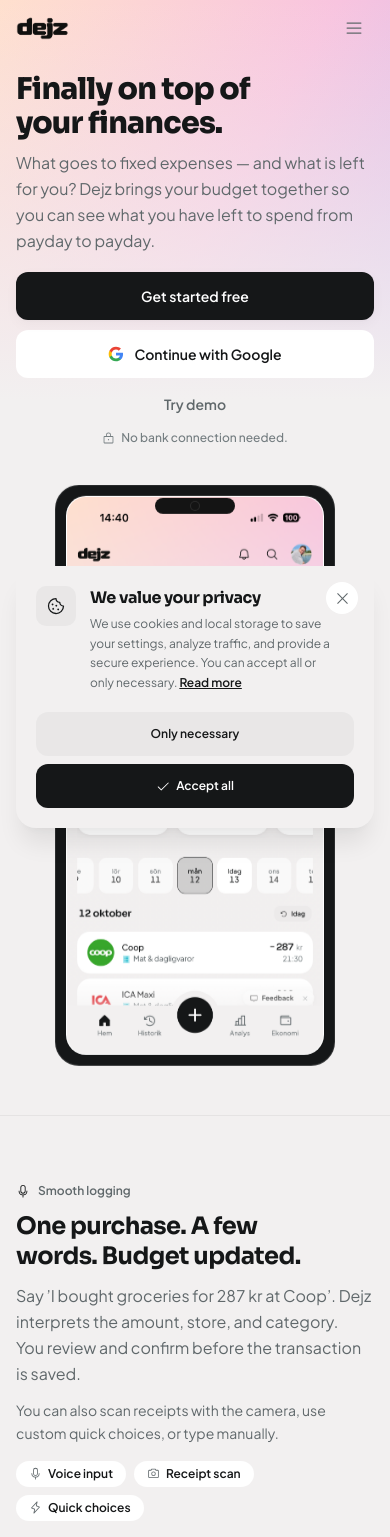
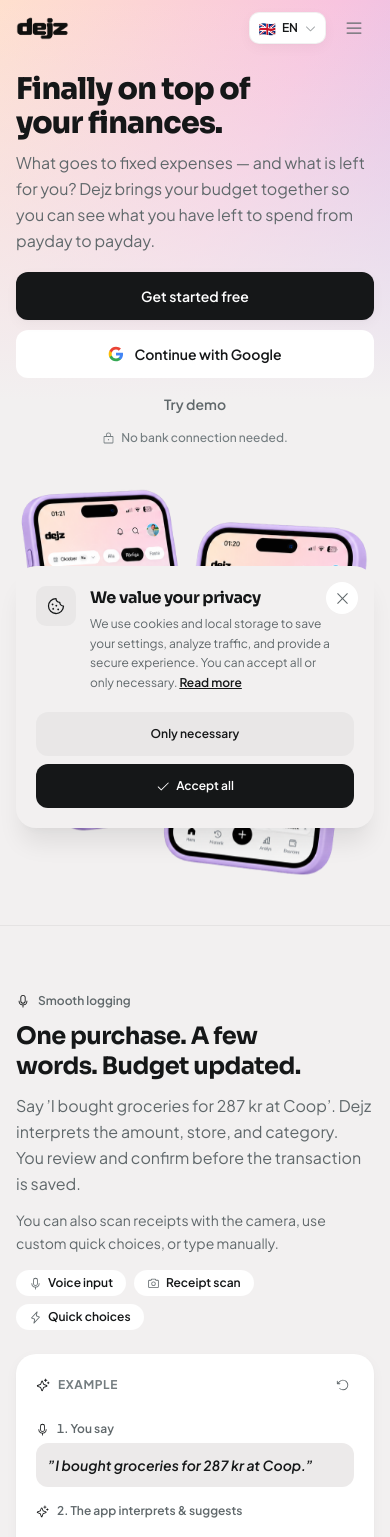
Before and after one commit to kevinwpts/Dejz, a React (Vite) app: page /en in a window 390 px wide. Shown: the top 1537 px of the page. Built offline with nearby package versions, Linux system fonts and the light colour scheme.

Commit message:
feat(landing): add preframed mockup image support
Introduce a mechanism to render standalone preframed app mockups without the default CSS phone bezel, and update the hero section to use the new `mockup_01.png` asset.

```diff
--- a/src/components/LandingPage.tsx
+++ b/src/components/LandingPage.tsx
@@ -47,7 +47,7 @@ export interface LandingPageScreenshots {
  * Simply set the URL/path here when images or screenshots are uploaded in AI Studio.
  */
 export const SCREENSHOT_CONFIG: LandingPageScreenshots = {
-  heroHome: '/hero.PNG',
+  heroHome: '/mockup_01.png',
   economy: undefined,
   voiceInput: undefined,
   dailyAndSavings: undefined,
@@ -126,6 +126,7 @@ interface PhoneScreenshotFrameProps {
   alt: string;
   className?: string;
   perspectiveTilt?: boolean;
+  isPreframedMockup?: boolean;
   lifestyleImage?: string;
   lifestyleAlt?: string;
   placeholderNote?: string;
@@ -137,10 +138,28 @@ export const PhoneScreenshotFrame: React.FC<PhoneScreenshotFrameProps> = ({
   alt,
   className = '',
   perspectiveTilt = false,
+  isPreframedMockup = false,
   lifestyleImage,
   lifestyleAlt = '',
   placeholderNote = '[ Screenshot Placeholder ]',
 }) => {
+  // If the image itself is already a complete phone mockup (with transparent background),
+  // render it directly without wrapping a second CSS phone bezel around it.
+  if (src && isPreframedMockup) {
+    return (
+      <div className={`relative mx-auto w-full flex justify-center items-center ${className}`}>
+        <img
+          src={src}
+          alt={alt}
+          referrerPolicy="no-referrer"
+          className={`w-[162%] max-w-[640px] sm:w-[680px] sm:max-w-[680px] lg:w-[780px] lg:max-w-[780px] h-auto shrink-0 object-contain select-none pointer-events-none drop-shadow-[0_24px_48px_rgba(0,0,0,0.18)] dark:drop-shadow-[0_28px_50px_rgba(0,0,0,0.5)] transition-transform duration-500 ${
+            perspectiveTilt ? 'hover:scale-[1.015]' : ''
+          }`}
+        />
+      </div>
+    );
+  }
+
   // If no app screenshot is provided and a real lifestyle photo is configured,
   // render the clean photograph without a phone mockup covering it.
   if (!src && lifestyleImage) {
@@ -415,8 +434,12 @@ export function LandingPage({
             </Button>
           </div>
 
-          {/* Mobile Menu Toggle Button (< md) */}
-          <div className="md:hidden flex items-center">
+          {/* Mobile Header Actions (< md): Language Picker + Menu Toggle */}
+          <div className="md:hidden flex items-center gap-2">
+            <LanguagePicker
+              currentLanguage={currentLanguage}
+              onLanguageChange={onLanguageChange}
+            />
             <IconButton
               onClick={() => {
                 setIsMobileMenuOpen(true);
@@ -579,7 +602,7 @@ export function LandingPage({
         <div className="max-w-6xl mx-auto grid grid-cols-1 lg:grid-cols-12 gap-5 sm:gap-8 lg:gap-8 items-center relative z-10">
 
           {/* Left Column: Headline, Copy & CTAs */}
-          <div className="lg:col-span-7 space-y-4 sm:space-y-5 text-left">
+          <div className="lg:col-span-6 space-y-4 sm:space-y-5 text-left">
 
             <div className="space-y-2.5 sm:space-y-3">
               <h1 className="text-3xl sm:text-5xl font-extrabold tracking-tight text-[var(--text-primary)] leading-[1.12] text-balance">
@@ -692,7 +715,7 @@ export function LandingPage({
           </div>
 
           {/* Right Column: Hero Phone Mockup */}
-          <div className="lg:col-span-5 relative flex items-center justify-center min-h-[300px] sm:min-h-[420px] pt-1 sm:pt-0">
+          <div className="lg:col-span-6 relative flex items-center justify-center min-h-[340px] sm:min-h-[460px] lg:min-h-[500px] pt-2 sm:pt-0">
 
             {/* Interactive / Floating Phone Frame Container */}
             <div
@@ -707,6 +730,7 @@ export function LandingPage({
                 src={screenshots.heroHome}
                 alt="Dejz Hemvy - kvar att spendera och löneperiod"
                 perspectiveTilt={true}
+                isPreframedMockup={true}
               />
             </div>
 
```
Also changed, not shown: public/mockup_01.png (added).
